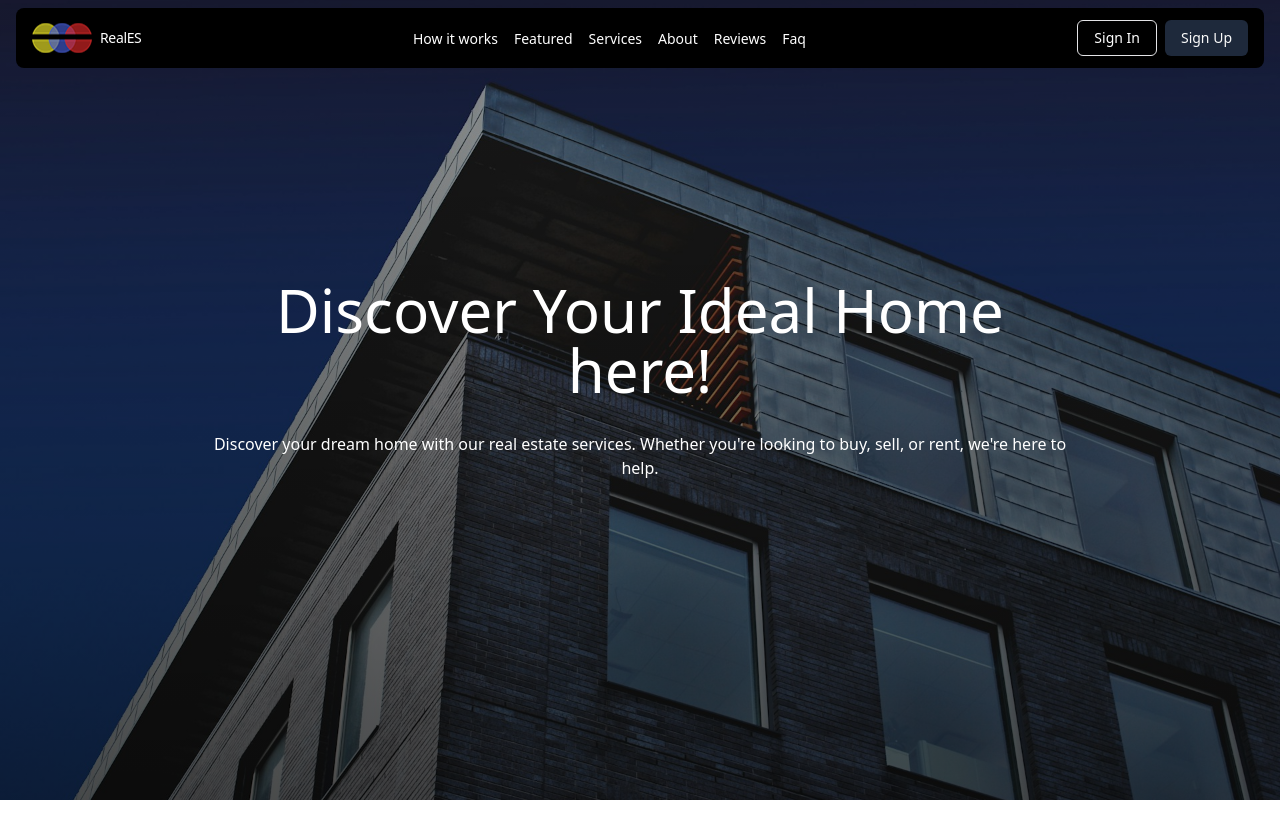
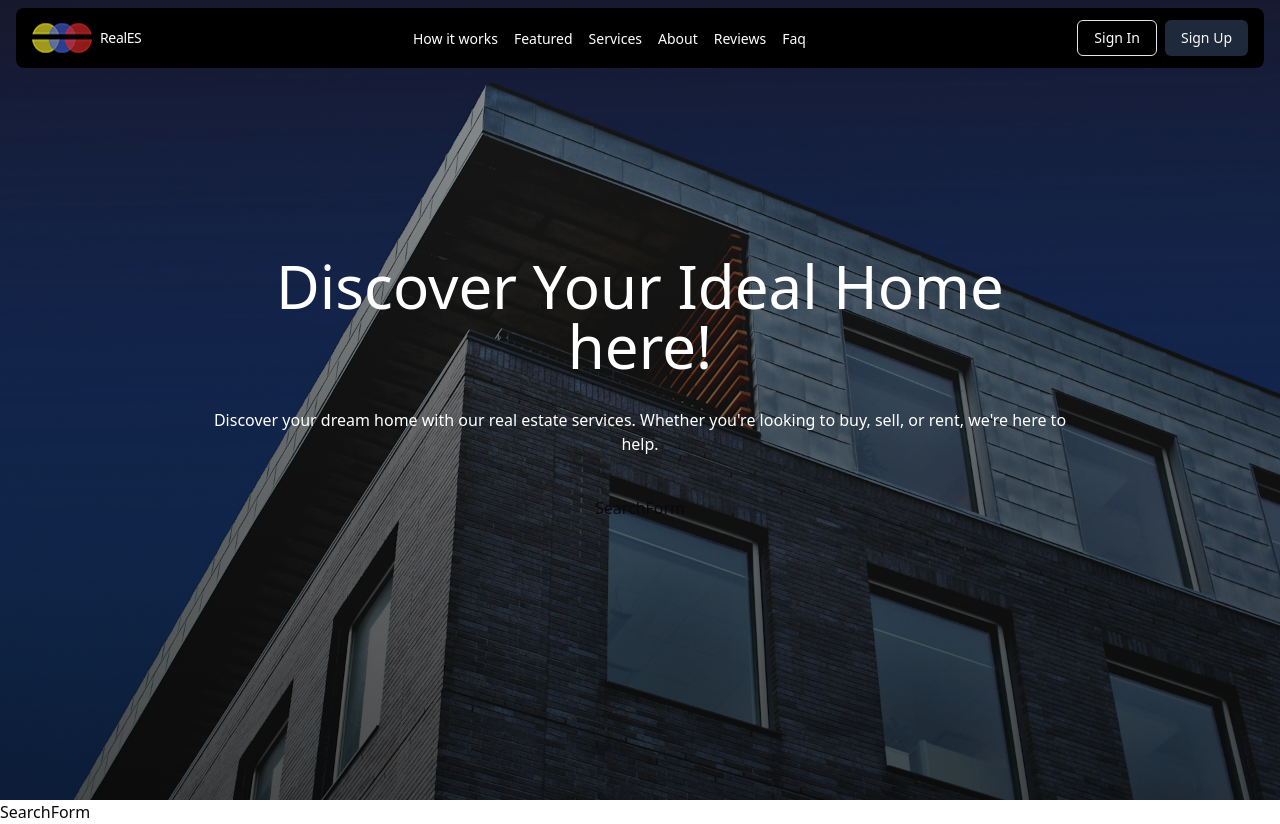
Before and after one commit to ionutpetru4046/real-estate, a Next.js app: page / in a window 1280 px wide. Before the commit the page ends 800 px from the top, so only its background shows below. Built offline with nearby package versions, Linux system fonts and the light colour scheme.

Commit message:
imports added to the SearchForm component

```diff
--- a/src/components/Hero.tsx
+++ b/src/components/Hero.tsx
@@ -1,4 +1,5 @@
 import { HERO } from "@/constants"
+import SearchForm from "./SearchForm"
 
 const Hero = () => {
   return (
@@ -13,6 +14,7 @@ const Hero = () => {
             {HERO.description}
           </p>
         </div>
+        <SearchForm />
       </div>
     </div>
   )
--- a/src/components/SearchForm.tsx
+++ b/src/components/SearchForm.tsx
@@ -1,7 +1,21 @@
+"use client";
+
+import { useForm } from "react-hook-form";
+import { Form, FormControl, FormField, FormItem, FormLabel } from "./ui/form";
+import { Input } from "./ui/input";
+import { Select, SelectContent, SelectItem, SelectTrigger, SelectValue } from "./ui/select";
+
+import { DateValues } from "date-fns";
+import { Calendar as CalendarIcon } from "lucide-react";
+import { cn } from "@/lib/utils";
+import { Button } from "./ui/button";
+import { Calendar } from "./ui/calendar";
+import { Popover, PopoverContent, PopoverTrigger } from "./ui/popover";
+
 const SearchForm = () => {
   return (
     <div>
-
+      SearchForm
     </div>
   )
 }
```
